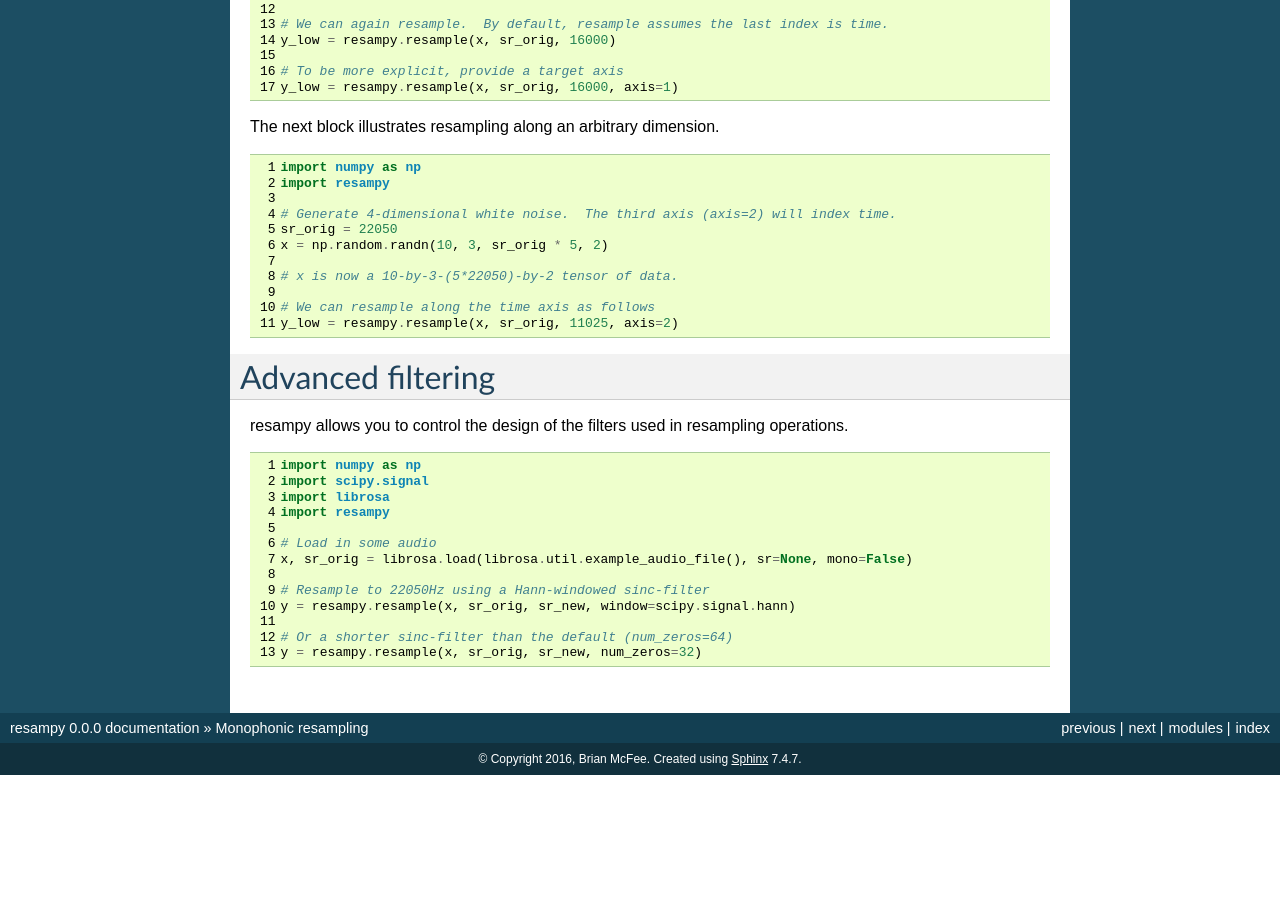
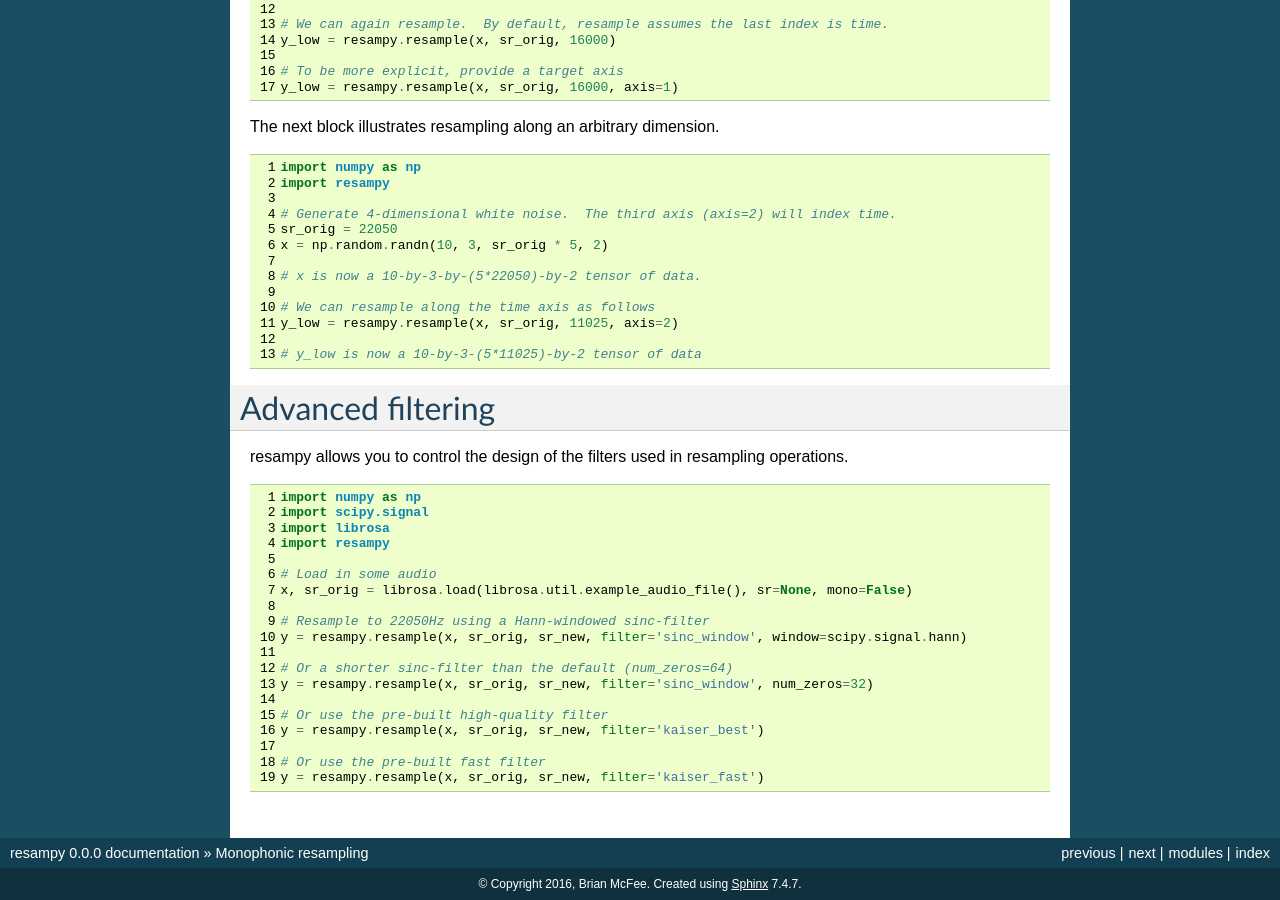
Before and after one commit to bmcfee/resampy, a Sphinx documentation site: the page built from docs/example.rst, in a window 1280 px wide and 900 px high, scrolled down 701 px. Built offline with Sphinx 7.4.7, drawn with Linux system fonts in a browser that asks for light colours; before the commit the page ends 1476 px from its top, so only the background shows below that.

```diff
--- a/docs/example.rst
+++ b/docs/example.rst
@@ -65,11 +65,12 @@
     sr_orig = 22050
     x = np.random.randn(10, 3, sr_orig * 5, 2)
 
-    # x is now a 10-by-3-(5*22050)-by-2 tensor of data.
+    # x is now a 10-by-3-by-(5*22050)-by-2 tensor of data.
 
     # We can resample along the time axis as follows
     y_low = resampy.resample(x, sr_orig, 11025, axis=2)
 
+    # y_low is now a 10-by-3-(5*11025)-by-2 tensor of data
 
 Advanced filtering
 ==================
@@ -87,7 +88,13 @@
     x, sr_orig = librosa.load(librosa.util.example_audio_file(), sr=None, mono=False)
 
     # Resample to 22050Hz using a Hann-windowed sinc-filter
-    y = resampy.resample(x, sr_orig, sr_new, window=scipy.signal.hann)
+    y = resampy.resample(x, sr_orig, sr_new, filter='sinc_window', window=scipy.signal.hann)
 
     # Or a shorter sinc-filter than the default (num_zeros=64)
-    y = resampy.resample(x, sr_orig, sr_new, num_zeros=32)
+    y = resampy.resample(x, sr_orig, sr_new, filter='sinc_window', num_zeros=32)
+
+    # Or use the pre-built high-quality filter
+    y = resampy.resample(x, sr_orig, sr_new, filter='kaiser_best')
+
+    # Or use the pre-built fast filter
+    y = resampy.resample(x, sr_orig, sr_new, filter='kaiser_fast')
```
Also changed, not shown: 2 other files.
